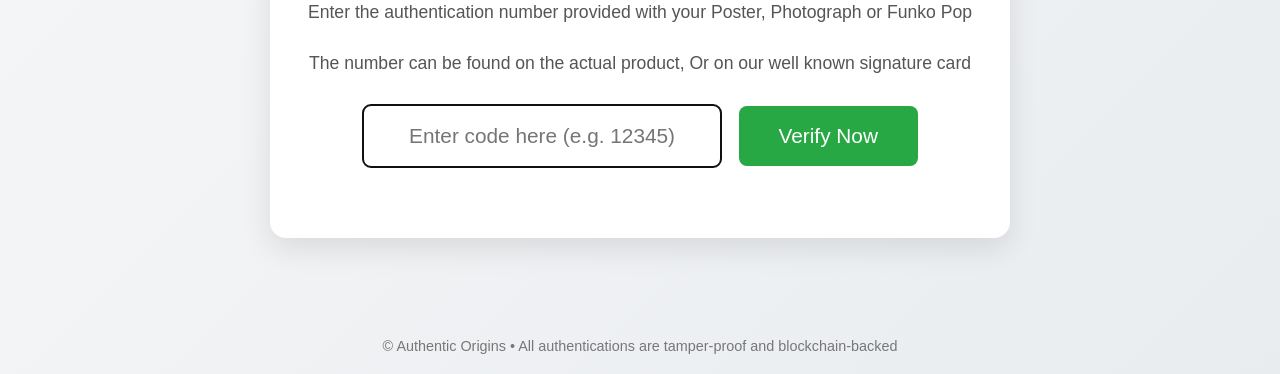
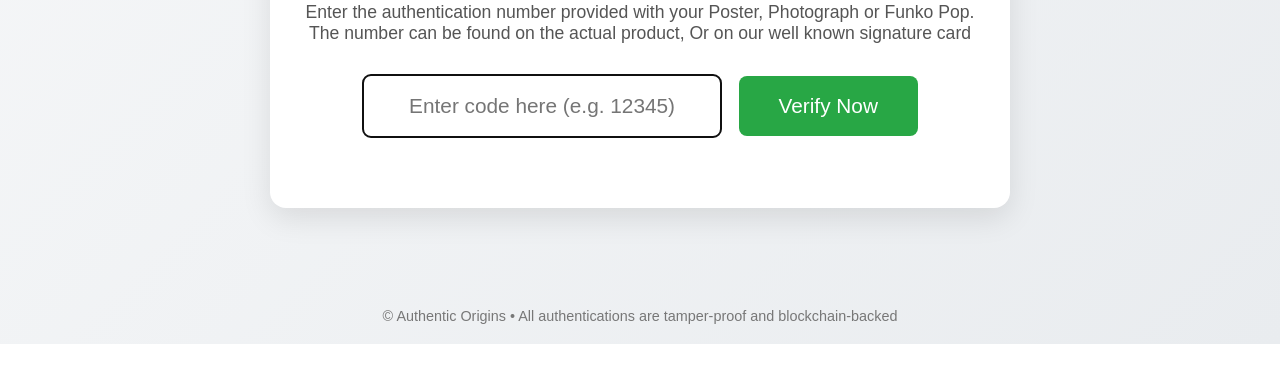
Before and after one commit to AuthenticOrigins/Signature-Authentication, a plain HTML site: page index.html in a window 1280 px wide. Shown: the part 666-1040 px from the top of the page. After the commit the page ends 1010 px from the top, so only its background shows below. Drawn offline with Linux system fonts and the light colour scheme.

Commit message:
Update index.html

```diff
--- a/index.html
+++ b/index.html
@@ -83,8 +83,8 @@
 
     <div class="container">
         <h1>Verify Authenticity</h1>
-        <p>Enter the authentication number provided with your Poster, Photograph or Funko Pop</p>
-        <p>The number can be found on the actual product, Or on our well known signature card</p>
+        <p>Enter the authentication number provided with your Poster, Photograph or Funko Pop.
+        The number can be found on the actual product, Or on our well known signature card</p>
 
         <input type="text" id="code" placeholder="Enter code here (e.g. 12345)" autofocus>
         <button onclick="checkCode()">Verify Now</button>
```
